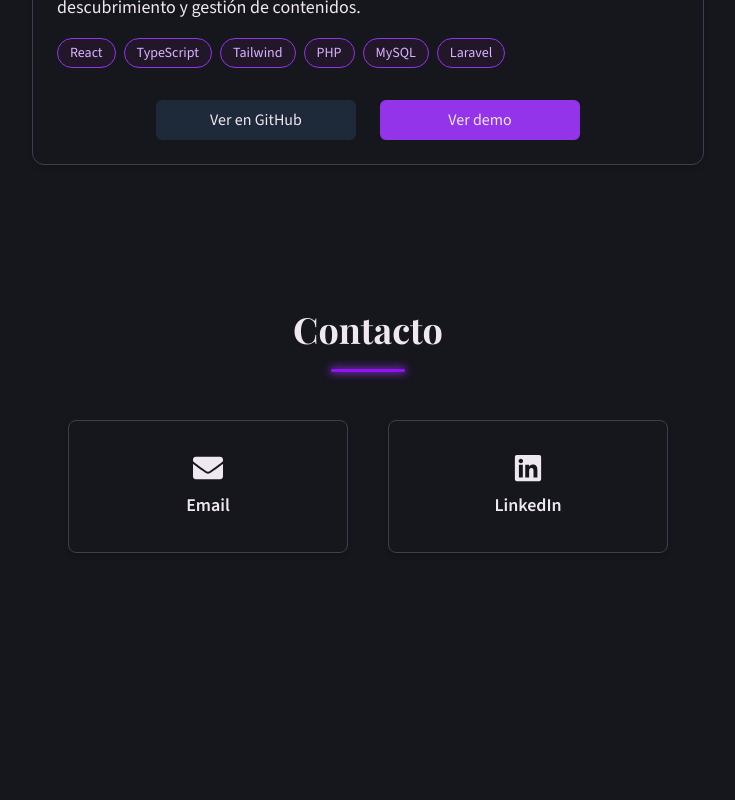
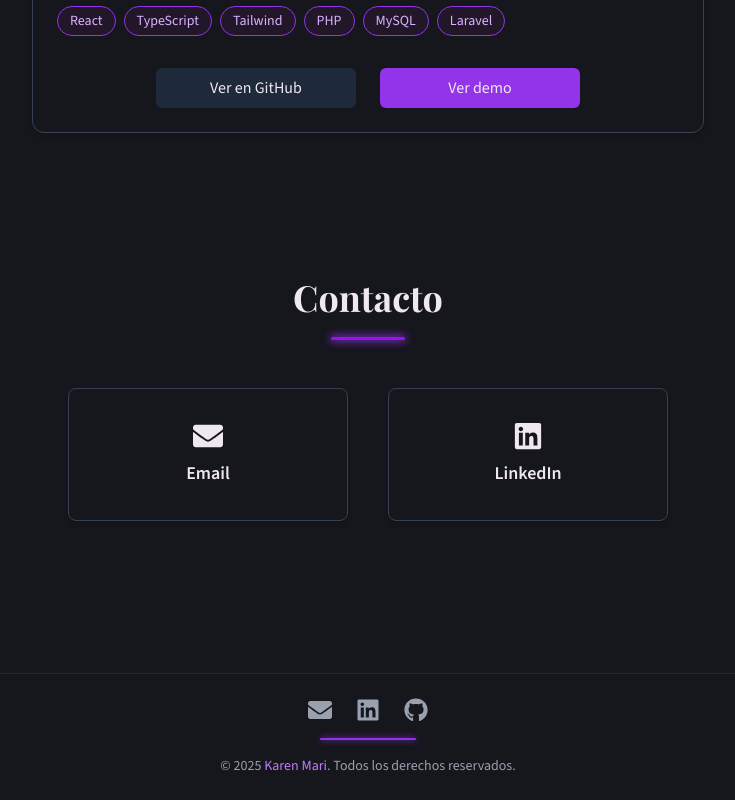
Before and after one commit to mariKaren/portfolio, a React (Vite) app: page / in a window 1280 px wide. Shown: the part 2636-3436 px from the top of the page, without its empty margins (272-1007 px from the left). Before the commit the page ends 3333 px from the top, so only its background shows below. Built offline with nearby package versions, Linux system fonts and the light colour scheme; a web font is replaced by a local one.

Commit message:
Crea el Footer

```diff
--- a/src/App.css
+++ b/src/App.css
@@ -1,6 +1,4 @@
 #root {
-  max-width: 1280px;
   margin: 0 auto;
-  padding: 2rem;
   text-align: center;
 }
--- a/src/App.tsx
+++ b/src/App.tsx
@@ -5,6 +5,7 @@ import Hero from './components/Hero';
 import Projects from './components/Projects';
 import Technology from './components/Technology';
 import Contact from './components/Contact';
+import Footer from './components/Footer';
 
 function App() {
   return (
@@ -15,6 +16,7 @@ function App() {
       <Technology/>
       <Projects/>
       <Contact/>
+      <Footer/>
     </>
   )
 }
--- /dev/null
+++ b/src/components/Footer.tsx
@@ -0,0 +1,50 @@
+import { FaLinkedin, FaGithub, FaEnvelope } from "react-icons/fa";
+
+export default function Footer() {
+    return (
+        <footer className="border-t border-gray-800 font-secondary mt-30">
+            <div className="mx-auto flex flex-col items-center justify-center gap-4 px-8 py-6 text-gray-400">
+
+                {/* Enlaces a redes */}
+                <div className="flex gap-6 text-2xl">
+                    <a
+                        href="mailto:kbm1999@hotmail.es"
+                        className="hover:fc-purple transition-colors duration-300"
+                        aria-label="Enviar correo"
+                    >
+                        <FaEnvelope />
+                    </a>
+
+                    <a
+                        href="https://www.linkedin.com/in/karen-mari/"
+                        target="_blank"
+                        rel="noopener noreferrer"
+                        className="hover:fc-purple transition-colors duration-300"
+                        aria-label="Perfil de LinkedIn"
+                    >
+                        <FaLinkedin />
+                    </a>
+
+                    <a
+                        href="https://github.com/mariKaren"
+                        target="_blank"
+                        rel="noopener noreferrer"
+                        className="hover:fc-purple transition-colors duration-300"
+                        aria-label="Repositorio de GitHub"
+                    >
+                        <FaGithub />
+                    </a>
+                </div>
+
+                {/* Línea divisoria */}
+                <div className="w-24 h-[2px] bg-c-purple rounded-full shadow-[0_0_6px_#9333ea]" />
+
+                {/* Texto inferior */}
+                <p className="text-sm text-gray-400">
+                © {new Date().getFullYear()}{" "}
+                <span className="text-purple-400 font-medium">Karen Mari</span>. Todos los derechos reservados.
+                </p>
+            </div>
+        </footer>
+    );
+}
--- a/src/components/ProjectCard.tsx
+++ b/src/components/ProjectCard.tsx
@@ -45,7 +45,7 @@ export function ProjectCard({
             <div className="p-6 space-y-4">
                 <h3 className="text-xl md:text-2xl font-bold font-primary">{title}</h3>
                 {/* Para que la descripcion se ajuste a las necesidades de cada proyecto */}
-                <div className="text-justify">{children}</div>
+                <div className="text-left sm:text-justify">{children}</div>
 
                 <div className="flex flex-wrap gap-2">
                     {technologies.map((tech) => (
--- a/src/components/SectionBase.tsx
+++ b/src/components/SectionBase.tsx
@@ -8,7 +8,7 @@ interface SectionBaseProps {
 
 export function SectionBase({ id, title, children }: SectionBaseProps) {
     return (
-        <section id={id} className="py-8 mb-20 fc-white">
+        <section id={id} className="py-8 px-8 mb-20 fc-white">
             <div className="max-w-4xl mx-auto text-center font-secondary space-y-10">
                 {/* Título con animación */}
                 <motion.h2
```
